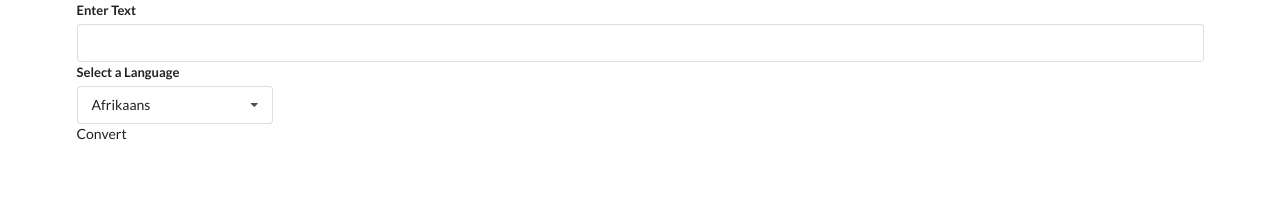
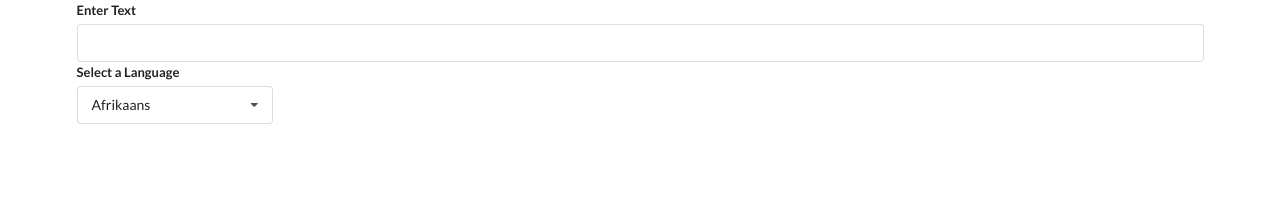
Before and after one commit to imvanzen/udemy-widgets, a React (Create React App) app: page / in a window 1280 px wide. Shown: the top 214 px of the page. Built offline with nearby package versions, Linux system fonts and the light colour scheme.

Commit message:
Send request for translations

```diff
--- a/src/components/Convert.js
+++ b/src/components/Convert.js
@@ -6,19 +6,18 @@ const Translate = ({
     text
 }) => {
     const [debouncedText, setDebouncedText] = useState('')
-    const [translation, setTranslation] = useState('')
+    const [translations, setTranslations] = useState([])
 
     useEffect(() => {
         async function getTranslation() {
-            const response = await axios.get('https://translation.googleapis.com/language/translate/v2', {
+            const { data } = await axios.get('https://translation.googleapis.com/language/translate/v2', {
                 params: {
-                    target: debouncedText,
-                    q: language,
-                    key: ''
+                    q: debouncedText,
+                    target: language,
+                    key: process.env.REACT_APP_GOOGLE_TRANSLATION_API_KEY
                 }
             })
-            console.log(response)
-            // setTranslation(data.query.search)
+            setTranslations(data.data.translations)
         }
 
         if (debouncedText) {
@@ -35,9 +34,13 @@ const Translate = ({
         }
     }, [text])
 
+    const renderedTranslationText = translations.map(({ translatedText }, index) => (
+        <p key={index}>{translatedText}</p>
+    ))
+
     return (
         <div className='convert ui'>
-            Convert
+            {renderedTranslationText}
         </div>
     )
 }
```
